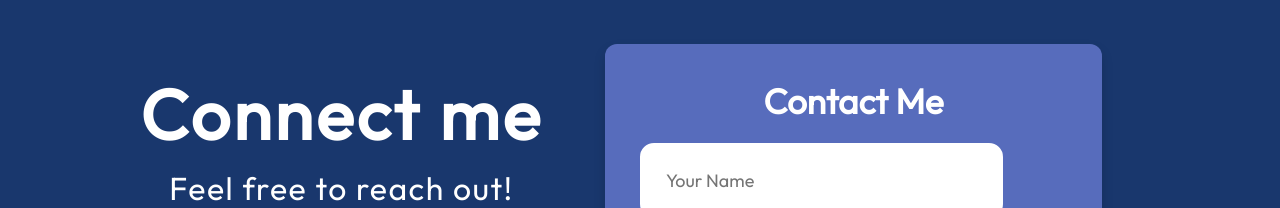
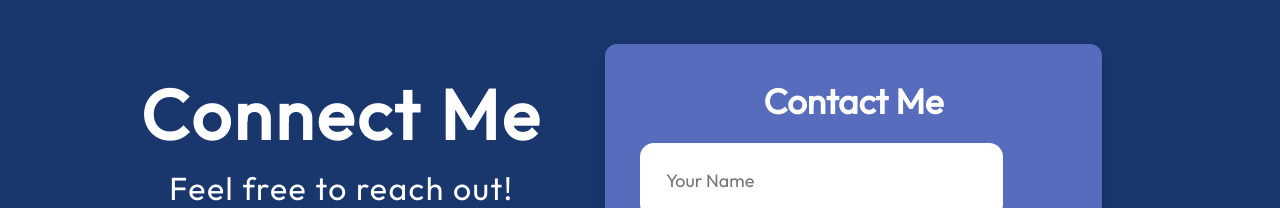
Before and after one commit to Rupamsarkar123/Portfolio, a React (Vite) app: page / in a window 1280 px wide. Shown: the part 3833-4041 px from the top of the page. Built offline with nearby package versions, Linux system fonts and the light colour scheme.

Commit message:
Update Contact.jsx

```diff
--- a/src/components/Contact/Contact.jsx
+++ b/src/components/Contact/Contact.jsx
@@ -56,7 +56,7 @@ export const Contact = () => {
   return (
     <footer id="contact" className={styles.container}>
       <div className={styles.text}>
-        <h2>Connect me</h2>
+        <h2>Connect Me</h2>
         <p>Feel free to reach out!</p>
 
         <ul className={styles.links}>
```
